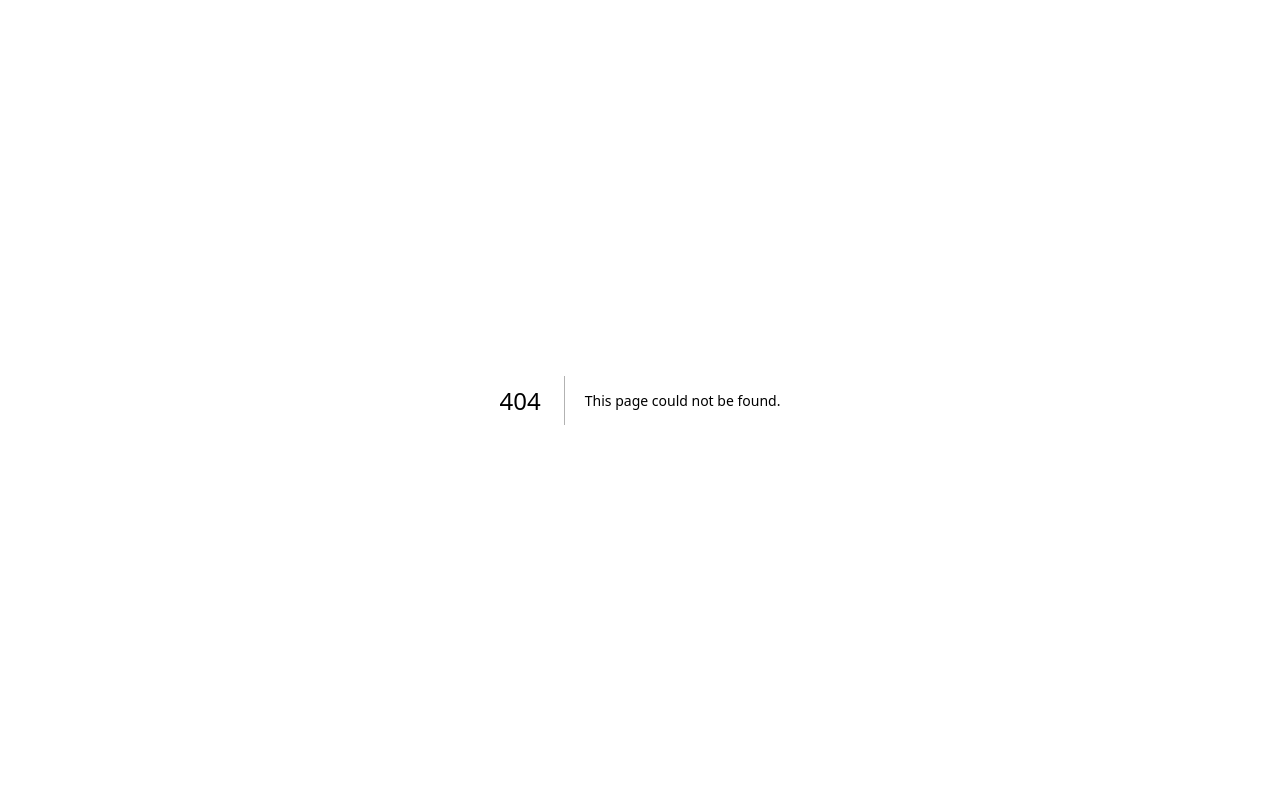
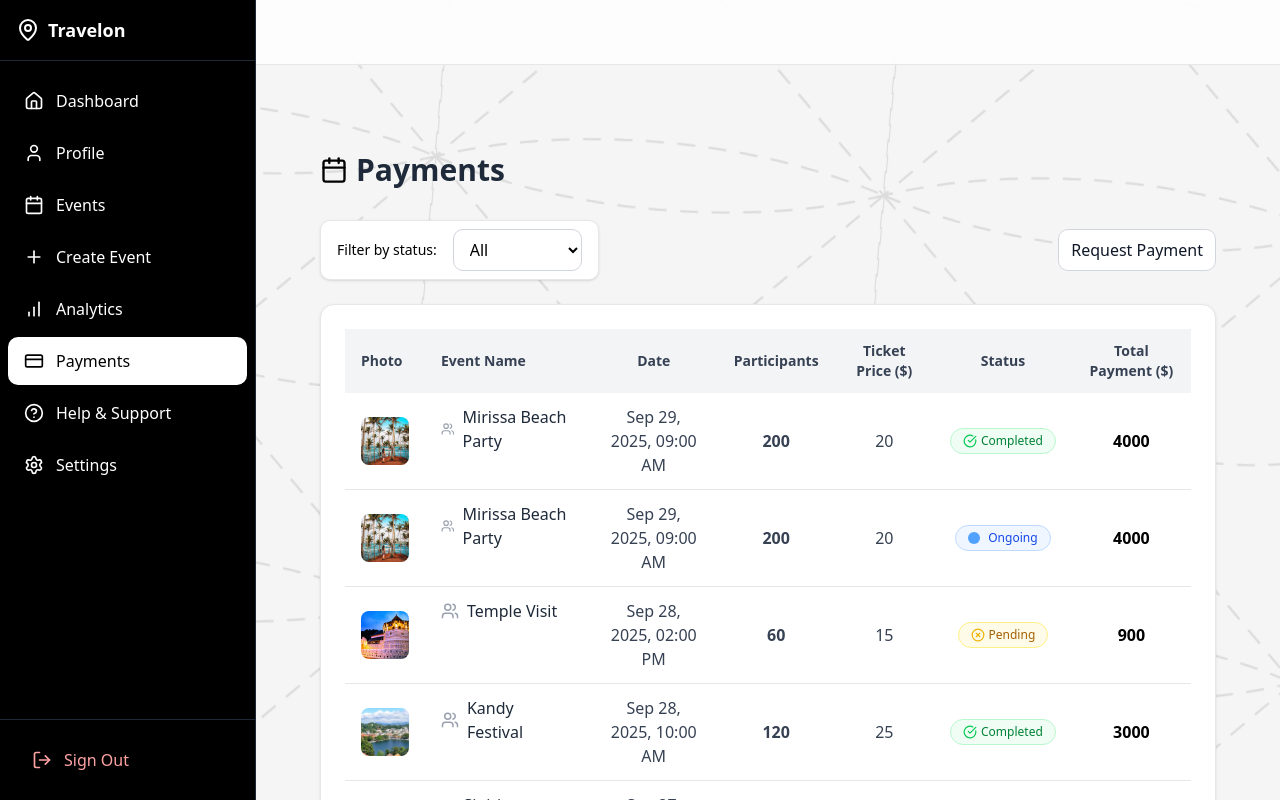
Before and after one commit to Team-EXYTE/Travelon-web, a Next.js app: page /organizer/payments in a window 1280 px wide. Before the commit this address had no page. Shown: the top 800 px of the page. Built offline with nearby package versions, Linux system fonts and the light colour scheme.

Commit message:
Add Payments page and sidebar link in OrganizerLayout

```diff
--- a/src/app/organizer/layout.tsx
+++ b/src/app/organizer/layout.tsx
@@ -15,6 +15,7 @@ import {
   BarChart,
   Plus,
   HelpCircle,
+  CreditCard,
 } from "lucide-react";
 
 export default function OrganizerLayout({
@@ -184,6 +185,25 @@ export default function OrganizerLayout({
               </li>
               <li>
                 <Link
+                  href="/organizer/payments"
+                  className={`flex items-center px-4 py-3 rounded-lg transition-colors ${
+                    pathname === "/organizer/payments"
+                      ? "bg-white text-black"
+                      : "text-white hover:bg-gray-800"
+                  }`}
+                >
+                  <CreditCard
+                    className={`h-5 w-5 mr-3 ${
+                      pathname === "/organizer/payments"
+                        ? "text-black"
+                        : "text-white"
+                    }`}
+                  />
+                  Payments
+                </Link>
+              </li>
+              <li>
+                <Link
                   href="/organizer/support"
                   className={`flex items-center px-4 py-3 rounded-lg transition-colors ${
                     pathname === "/organizer/settings"
--- /dev/null
+++ b/src/app/organizer/payments/page.tsx
@@ -0,0 +1,241 @@
+"use client";
+
+import React, { useState } from "react";
+import { CheckCircle, XCircle, Calendar, Users } from "lucide-react";
+import Image from "next/image";
+
+interface Payment {
+	eventName: string;
+	participantCount: number;
+	ticketPrice: number;
+	paymentStatus: "Completed" | "Pending" | "Ongoing";
+	createdAt: string;
+	images: string[];
+}
+
+const payments: Payment[] = [
+	{
+		eventName: "Kandy Festival",
+		participantCount: 120,
+		ticketPrice: 25,
+		paymentStatus: "Completed",
+		createdAt: "2025-09-28T10:00:00Z",
+		images: ["/kandy.jpg"],
+	},
+	{
+		eventName: "Sigiriya Adventure",
+		participantCount: 80,
+		ticketPrice: 30,
+		paymentStatus: "Pending",
+		createdAt: "2025-09-27T15:30:00Z",
+		images: ["/Sigiriya.jpg"],
+	},
+	{
+		eventName: "Mirissa Beach Party",
+		participantCount: 200,
+		ticketPrice: 20,
+		paymentStatus: "Completed",
+		createdAt: "2025-09-29T09:00:00Z",
+		images: ["/mirissa.jpg"],
+	},
+	{
+		eventName: "Tea Farm Tour",
+		participantCount: 50,
+		ticketPrice: 40,
+		paymentStatus: "Completed",
+		createdAt: "2025-09-26T12:00:00Z",
+		images: ["/tea_farm.jpeg"],
+	},{
+		eventName: "Mirissa Beach Party",
+		participantCount: 200,
+		ticketPrice: 20,
+		paymentStatus: "Ongoing",
+		createdAt: "2025-09-29T09:00:00Z",
+		images: ["/mirissa.jpg"],
+	},
+	{
+		eventName: "Tea Farm Tour",
+		participantCount: 50,
+		ticketPrice: 40,
+		paymentStatus: "Ongoing",
+		createdAt: "2025-09-26T12:00:00Z",
+		images: ["/tea_farm.jpeg"],
+	},
+	{
+		eventName: "Temple Visit",
+		participantCount: 60,
+		ticketPrice: 15,
+		paymentStatus: "Pending",
+		createdAt: "2025-09-28T14:00:00Z",
+		images: ["/temple_of_tooth.jpg"],
+	},
+];
+
+const sortedPayments = payments.sort((a, b) => new Date(b.createdAt).getTime() - new Date(a.createdAt).getTime());
+
+const statusStyles: Record<string, string> = {
+	Completed: "bg-green-50 text-green-700 border-green-200",
+	Pending: "bg-yellow-50 text-yellow-700 border-yellow-200",
+	Ongoing: "bg-blue-50 text-blue-700 border-blue-200",
+};
+
+const PaymentsPage: React.FC = () => {
+	const [filterStatus, setFilterStatus] = useState<string>("all");
+
+	// Format date for display
+	const formatDate = (dateString: string): string => {
+		const date = new Date(dateString);
+		return new Intl.DateTimeFormat("en-US", {
+			day: "numeric",
+			month: "short",
+			year: "numeric",
+			hour: "2-digit",
+			minute: "2-digit",
+		}).format(date);
+	};
+
+	// Filter payments by status
+	const filteredPayments = sortedPayments.filter((payment) => {
+		if (filterStatus === "all") return true;
+		if (filterStatus === "ongoing") return payment.paymentStatus === "Ongoing";
+		return payment.paymentStatus.toLowerCase() === filterStatus;
+	});
+
+		// Modal state
+		const [showModal, setShowModal] = useState<boolean>(false);
+		const [selectedOngoing, setSelectedOngoing] = useState<string>("");
+
+		// Get ongoing payments
+		const ongoingPayments = sortedPayments.filter(p => p.paymentStatus === "Ongoing");
+
+		return (
+			<div className="max-w-7xl mx-auto px-4 sm:px-6 lg:px-8 py-10">
+				<div className="flex justify-between items-center mb-8">
+					<h1 className="text-3xl font-bold text-gray-800 flex items-center gap-2">
+						<Calendar size={28} className="text-black" /> Payments
+					</h1>
+
+				</div>
+
+						{/* Filter dropdown and Request Payment button on same row */}
+						<div className="mb-6 flex items-center justify-between">
+							<div className="flex items-center gap-4 bg-white rounded-lg shadow border border-gray-200 px-4 py-2 w-auto">
+								<label htmlFor="status-filter" className="text-sm font-medium text-black">Filter by status:</label>
+								<select
+									id="status-filter"
+									value={filterStatus}
+									onChange={e => setFilterStatus(e.target.value)}
+									className="border border-gray-300 rounded-lg px-3 py-2 bg-white text-black focus:ring-2 focus:ring-black focus:border-black transition-all duration-200 outline-none"
+								>
+									<option value="all">All</option>
+									<option value="completed">Completed</option>
+									<option value="pending">Pending</option>
+									<option value="ongoing">Ongoing</option>
+								</select>
+							</div>
+							<button
+								className="border border-gray-300 rounded-lg px-3 py-2 bg-white text-gray-900 focus:ring-2 focus:ring-black focus:border-black transition-all duration-200 outline-none"
+								onClick={() => setShowModal(true)}
+							>
+								Request Payment
+							</button>
+						</div>
+
+				{/* Modal for requesting payment */}
+				{showModal && (
+					<div className="fixed inset-0 z-50 flex items-center justify-center" style={{background: 'rgba(255,255,255,0.5)', backdropFilter: 'blur(8px)'}}>
+						<div className="bg-white/80 rounded-2xl shadow-2xl p-8 min-w-[340px] w-full max-w-md border border-gray-200">
+							<h2 className="text-xl font-bold mb-6 text-gray-900">Request Payment</h2>
+							<label htmlFor="ongoing-select" className="block text-sm font-medium text-gray-700 mb-3">Select Ongoing Payment:</label>
+							<select
+								id="ongoing-select"
+								value={selectedOngoing}
+								onChange={e => setSelectedOngoing(e.target.value)}
+								className="border border-gray-300 rounded-lg px-3 py-2 w-full bg-white text-gray-900 focus:ring-2 focus:ring-black focus:border-black transition-all duration-200 outline-none mb-6"
+							>
+								<option value="">Select...</option>
+								{ongoingPayments.map((p, idx) => (
+									<option key={idx} value={p.eventName}>
+										{`${p.eventName} |  ${p.participantCount} participants | Rs${p.ticketPrice}| Rs${p.ticketPrice * p.participantCount}`}
+									</option>
+								))}
+							</select>
+							<div className="flex justify-end gap-3">
+								<button
+									className="border border-gray-300 rounded-lg px-4 py-2 bg-white text-gray-900 font-semibold hover:bg-gray-50 focus:ring-2 focus:ring-black focus:border-black transition-all duration-200 outline-none"
+									onClick={() => setShowModal(false)}
+								>
+									Cancel
+								</button>
+								<button
+									className="border border-gray-300 rounded-lg px-4 py-2 bg-black text-white font-semibold hover:bg-gray-800 focus:ring-2 focus:ring-black focus:border-black transition-all duration-200 outline-none"
+									disabled={!selectedOngoing}
+									onClick={() => {
+										// Handle request payment logic here
+										setShowModal(false);
+									}}
+								>
+									Request
+								</button>
+							</div>
+						</div>
+					</div>
+				)}
+
+				<div className="bg-white rounded-xl shadow-sm border border-gray-200 p-6">
+					<table className="min-w-full">
+						<thead>
+							<tr className="bg-gray-100 text-gray-700 text-sm">
+								<th className="py-3 px-4 text-left font-semibold">Photo</th>
+								<th className="py-3 px-4 text-left font-semibold">Event Name</th>
+								<th className="py-3 px-4 text-center font-semibold">Date</th>
+								<th className="py-3 px-4 text-center font-semibold">Participants</th>
+								<th className="py-3 px-4 text-center font-semibold">Ticket Price ($)</th>
+								<th className="py-3 px-4 text-center font-semibold">Status</th>
+								<th className="py-3 px-4 text-center font-semibold">Total Payment ($)</th>
+							</tr>
+						</thead>
+						<tbody>
+							{filteredPayments.map((payment, idx) => (
+								<tr key={idx} className="border-b last:border-b-0 hover:bg-gray-50 transition-colors">
+									<td className="py-3 px-4">
+										<div className="h-12 w-12 rounded-md overflow-hidden bg-gray-100 flex-shrink-0">
+											<Image
+												src={payment.images && payment.images.length > 0 ? payment.images[0] : "/SriLanks.webp"}
+												alt={payment.eventName}
+												width={48}
+												height={48}
+												className="object-cover w-full h-full"
+											/>
+										</div>
+									</td>
+									<td className="py-3 px-4 flex items-center gap-2">
+										<Users size={18} className="text-gray-400" />
+										<span className="font-medium text-gray-800">{payment.eventName}</span>
+									</td>
+									<td className="py-3 px-4 text-center text-gray-700">{formatDate(payment.createdAt)}</td>
+									<td className="py-3 px-4 text-center text-gray-700 font-semibold">{payment.participantCount}</td>
+									<td className="py-3 px-4 text-center text-gray-700">{payment.ticketPrice}</td>
+									<td className="py-3 px-4 text-center">
+										<span className={`inline-flex items-center gap-1 px-3 py-1 rounded-full border text-xs font-medium ${statusStyles[payment.paymentStatus]}`}>
+											{payment.paymentStatus === "Completed" ? (
+												<CheckCircle size={14} className="text-green-500" />
+											) : payment.paymentStatus === "Pending" ? (
+												<XCircle size={14} className="text-yellow-500" />
+											) : (
+												<span className="w-3 h-3 rounded-full bg-blue-400 inline-block mr-1"></span>
+											)}
+											{payment.paymentStatus}
+										</span>
+									</td>
+									<td className="py-3 px-4 text-center font-bold text-black">{payment.ticketPrice * payment.participantCount}</td>
+								</tr>
+							))}
+						</tbody>
+					</table>
+				</div>
+			</div>
+		);
+	};
+
+	export default PaymentsPage;
```
